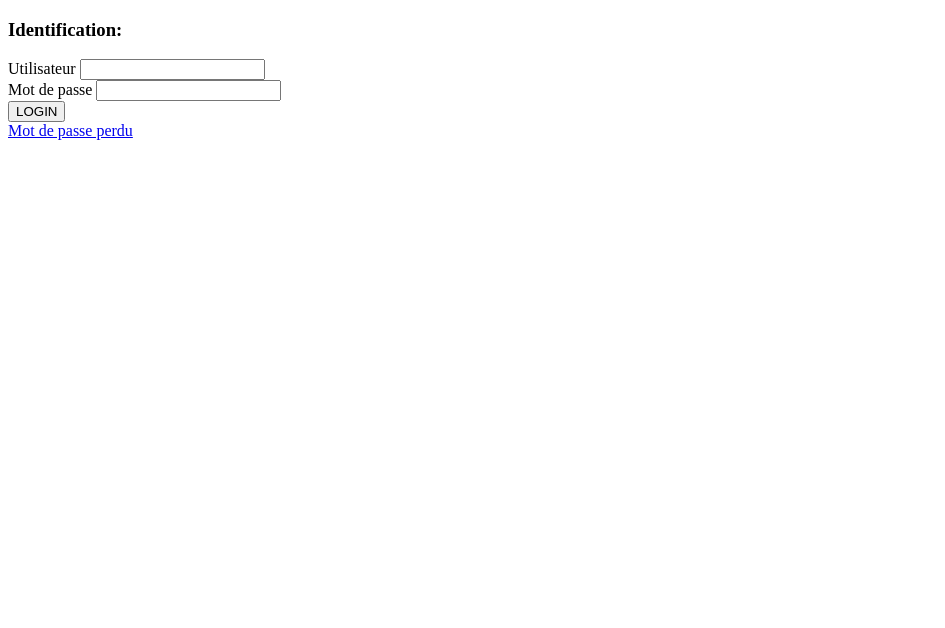
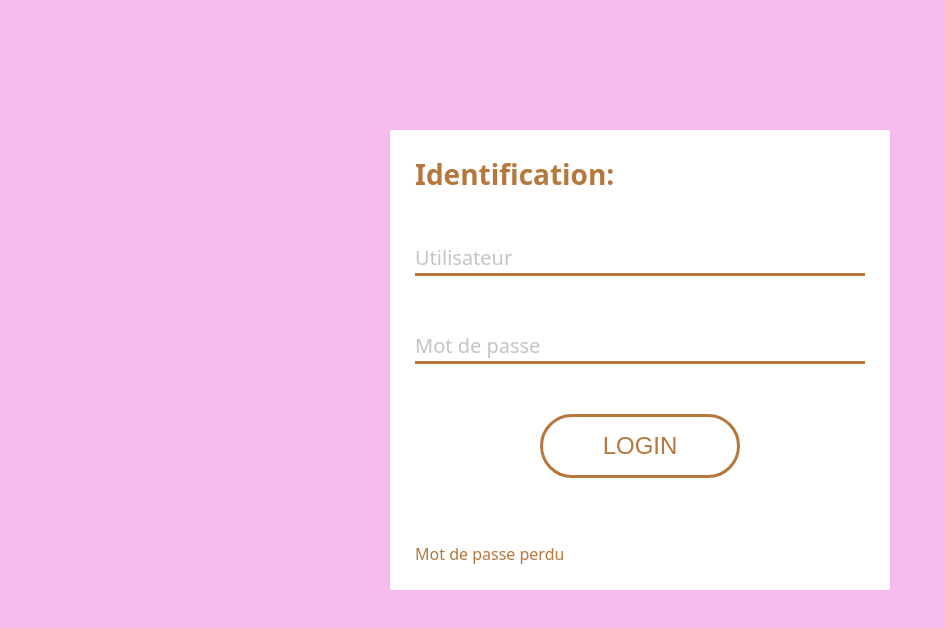
Before and after one commit to marineja/calendrier-des-taches, a plain HTML site: page identification.html in a window 1280 px wide. Shown: the whole page, without its empty margins (0-945 px from the left). Drawn offline with Linux system fonts and the light colour scheme.

Commit message:
css global du formulaire login

```diff
--- a/calendrier.css
+++ b/calendrier.css
@@ -32,7 +32,7 @@ h1 {
 	justify-content: center;
 	align-items: center;
 	font-size: 47px;
-	font-family: font-family: 'Poppins', sans-serif;
+	font-family: 'Poppins', sans-serif;
 }
 
 .blocklogoetinfos{
--- a/identificationstyle.css
+++ b/identificationstyle.css
@@ -0,0 +1,97 @@
+*, ::before, ::after {
+	box-sizing: border-box;
+	margin: 0;
+	padding: 0;
+}
+
+body{
+    font-family: 'Noto Sans', sans-serif;
+    background: rgb(247, 186, 236);
+    height: 90vh;
+    display: flex;
+    justify-content: center;
+    align-items: center;
+}
+
+.block{
+    width: 500px;
+    height: auto;
+    padding: 25px;
+    background: white;
+    border-radius: 3px;
+}
+
+h3{
+    color: rgb(182, 119, 61);
+    font-size: 28px;
+    font-weight: 500;
+    margin-bottom: 45px;
+}
+
+.blocformulaire .sectionduformulaire{
+    position: relative;
+    display: flex;
+    margin-bottom: 50px;
+}
+
+.blocformulaire .sectionduformulaire label{
+    position: absolute;
+    top: 50%;
+    left: 0px;
+    transform: translateY(-50%);
+    color: rgba(172, 169, 169, 0.699);
+    font-size: 20px;
+    transition: 0.4s ease-out;
+}
+
+.blocformulaire .sectionduformulaire input{
+    display: block;
+    width: 100%;
+    padding: 10px 0px;
+    border: none;
+    outline: none;
+    background: none;
+    border-bottom: 3px solid rgb(182, 119, 61);
+    color: lightgray;
+    transition: 0.4s ease-out;
+}
+
+.sectionduformulaire:nth-child(4){
+    margin-bottom: 65px;
+    justify-content: center;
+}
+
+.blocformulaire .sectionduformulaire .Boutonlogin{
+    display: block;
+    width: auto;
+    padding: 15px 60px;
+    border: 3px solid rgb(182, 119, 61);
+    border-radius: 999px;
+    background-image: linear-gradient(to right, transparent 50%, rgb(182, 119, 61) 50%, rgb(252, 230, 190));
+    background-size: 200%;
+    color: rgb(182, 119, 61);
+    font-size: 24px;
+    font-weight: 500;
+    cursor: pointer;
+}
+
+.blocformulaire .sectionduformulaire .Boutonlogin:hover{
+    color: white;
+    background-position: 100%;
+    border: 3px solid white;
+}
+
+.blocformulaire .mdpperdu a{
+    color: rgb(182, 119, 61) ;
+    font-size: 16px;
+    font-weight: 400;
+    text-decoration: none;
+    padding-bottom: 5px;
+    border-bottom: 2px solid transparent;
+}
+
+.blocformulaire .mdpperdu a:hover{
+    border-bottom-color: rgb(182, 119, 61);
+}
+
+/* animation des sections du formulaire/*
```
